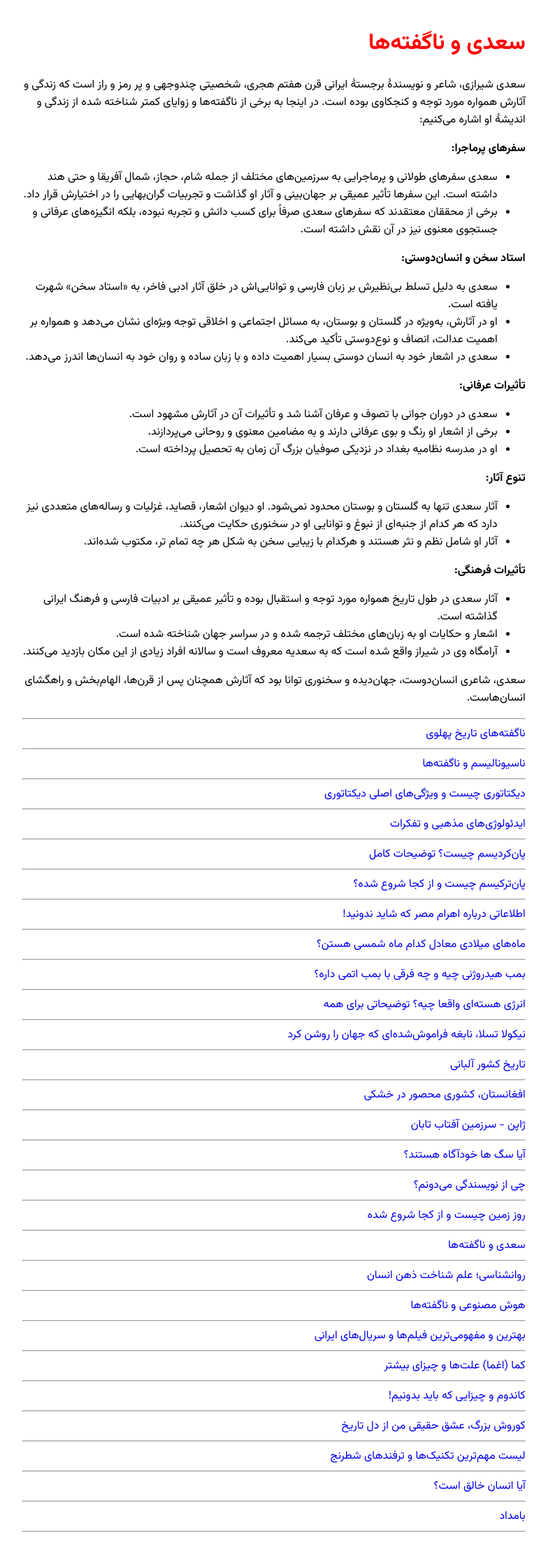
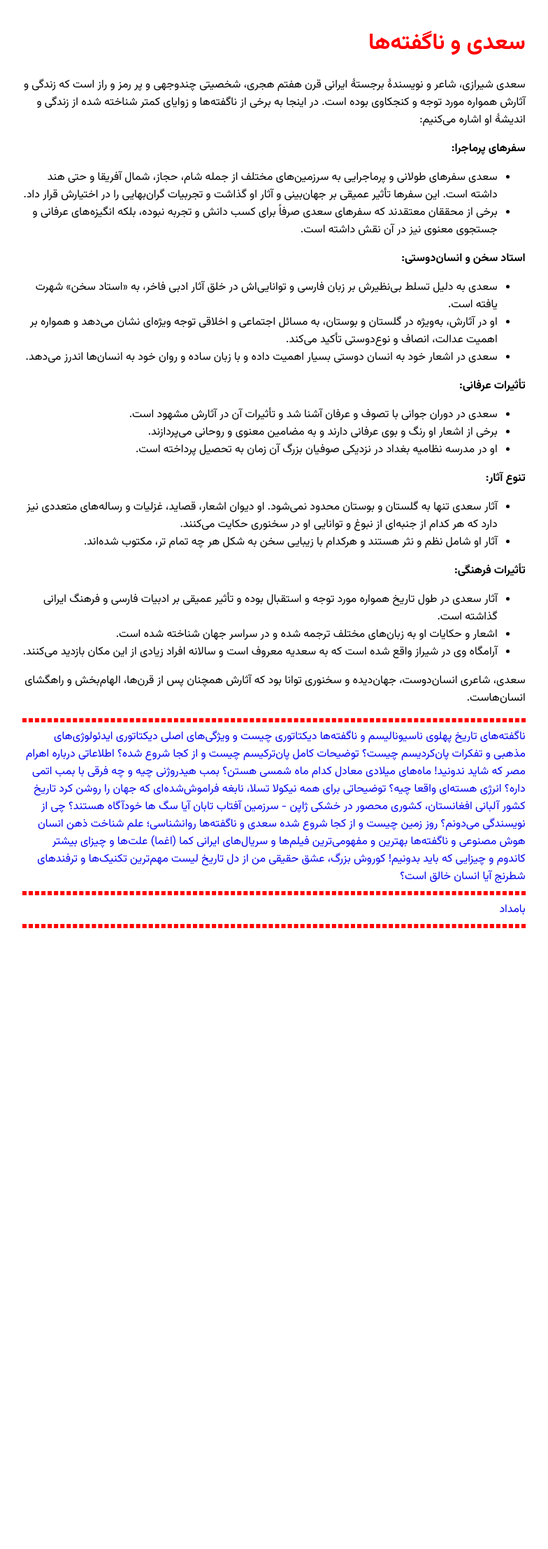
Before and after one commit to darkblog/darkblog.github.io, a Jekyll site: the page built from _posts/2025-2-2-9.md, in a window 1280 px wide. Shown: the whole page at 70% size, without its empty margins (248-1032 px from the left). Built offline with Jekyll 4.4.1, drawn with Linux system fonts in a browser that asks for light colours; after the commit the page ends 1350 px from its top, so only the background shows below that.

Commit message:
Update post.html

```diff
--- a/_layouts/post.html
+++ b/_layouts/post.html
@@ -4,7 +4,7 @@
 <meta charset="UTF-8">
 <title>{{ page.title }}</title>
 <meta name="viewport" content="width=device-width">
-<style>body{font-family:Vazirmatn;margin:auto;padding:1em;max-width:80ch}a{text-decoration:none}h1{color:red}</style>
+<style>body{font-family:Vazirmatn;margin:auto;padding:1em;max-width:80ch}a{text-decoration:none}h1{color:red}hr{border:dashed red}</style>
 <link rel="preconnect" href="https://fonts.googleapis.com">
 <link rel="preconnect" href="https://fonts.gstatic.com" crossorigin>
 <link href="https://fonts.googleapis.com/css2?family=Vazirmatn:wght@100..900&display=swap" rel="stylesheet">
@@ -12,8 +12,9 @@
 <body>
 <h1>{{ page.title }}</h1>
 {{ content }}
+<hr>
 {% for post in site.posts %}
-<hr><a href="{{ site.url }}{{ post.url }}">{{ post.title }}</a>
+<a href="{{ site.url }}{{ post.url }}">{{ post.title }}</a>
 {% endfor %}
 <hr>
 <a href="https://bamdad.pages.dev/">بامداد</a><hr>
```
